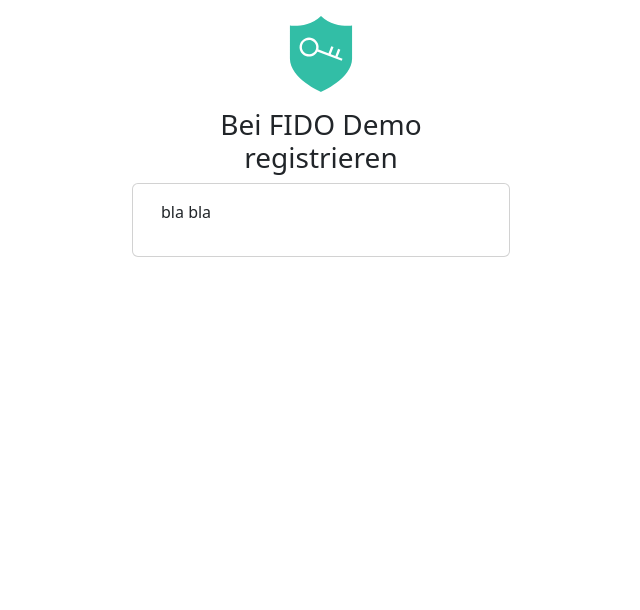
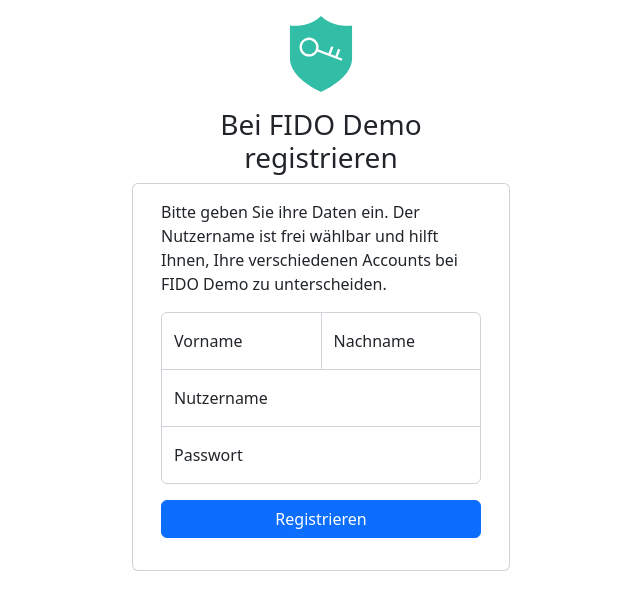
Before and after one commit to rstdm/fido-2fa-authentication, a Flask app: page /register in a window 1280 px wide. Shown: the top 610 px of the page, without its empty margins (319-959 px from the left). Run offline with Flask 2, Linux system fonts and the light colour scheme; some libraries are stand-ins or nearby versions.

Commit message:
add register form

```diff
--- a/static/assets/fido-demo.css
+++ b/static/assets/fido-demo.css
@@ -5,3 +5,14 @@
 .fido-layout-icon {
     width: 2cm;
 }
+
+.input-group-no-border-radius-top {
+    border-top-left-radius: 0;
+    border-top-right-radius: 0;
+}
+
+.input-group-no-border-radius-bottom {
+    border-bottom-left-radius: 0;
+    border-bottom-right-radius: 0;
+    margin-bottom: -1px;
+}
--- a/templates/register.html
+++ b/templates/register.html
@@ -5,5 +5,41 @@
 {% block slim_layout_card_title %}Bei FIDO Demo registrieren{% endblock %}
 
 {% block slim_layout_card_body %}
-bla bla
+    <div class="mb-3">Bitte geben Sie ihre Daten ein. Der Nutzername ist frei wählbar und hilft Ihnen, Ihre
+        verschiedenen Accounts bei FIDO Demo zu unterscheiden.
+    </div>
+
+    <!--TODO persist the user data somewhere. Don't forget the input validation. The username must be unique.-->
+    <form action="/register-fido" method="get">
+        <div class="input-group">
+            <div class="form-floating">
+                <input class="form-control input-group-no-border-radius-bottom" id="firstnameInput" name="firstname"
+                       maxlength="100" required
+                       placeholder="Vorname">
+                <label for="firstnameInput">Vorname</label>
+            </div>
+            <div class="form-floating">
+                <input class="form-control input-group-no-border-radius-bottom" id="lastnameInput" name="lastname"
+                       maxlength="100" required
+                       placeholder="Nachname">
+                <label for="lastnameInput">Nachname</label>
+            </div>
+        </div>
+
+        <div class="form-floating">
+            <input class="form-control input-group-no-border-radius-top input-group-no-border-radius-bottom"
+                   id="usernameInput" name="username" maxlength="100" required placeholder="Nutzername">
+            <label for="usernameInput">Nutzername</label>
+        </div>
+
+        <div class="form-floating">
+            <input type="password" name="password" class="form-control input-group-no-border-radius-top"
+                   id="passwordInput" maxlength="100" required placeholder="Passwort">
+            <label for="passwordInput">Passwort</label>
+        </div>
+
+        <div class="d-grid gap-2 mt-3">
+            <button type="submit" class="btn btn-primary">Registrieren</button>
+        </div>
+    </form>
 {% endblock %}
```
